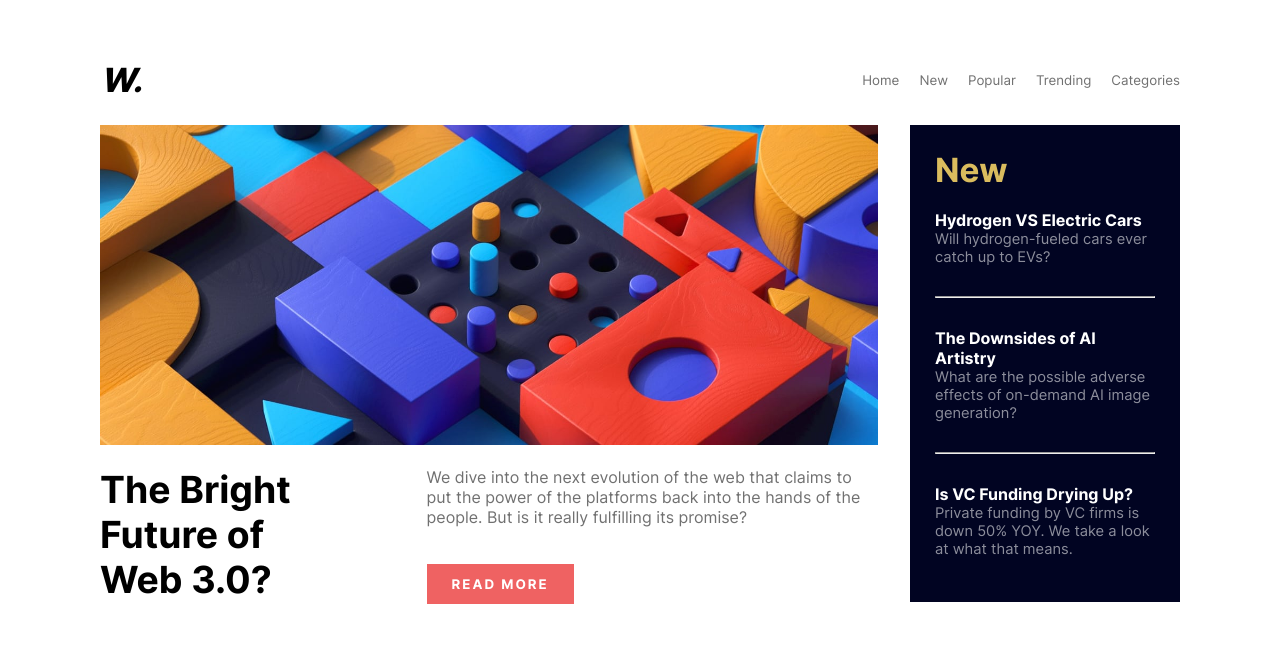
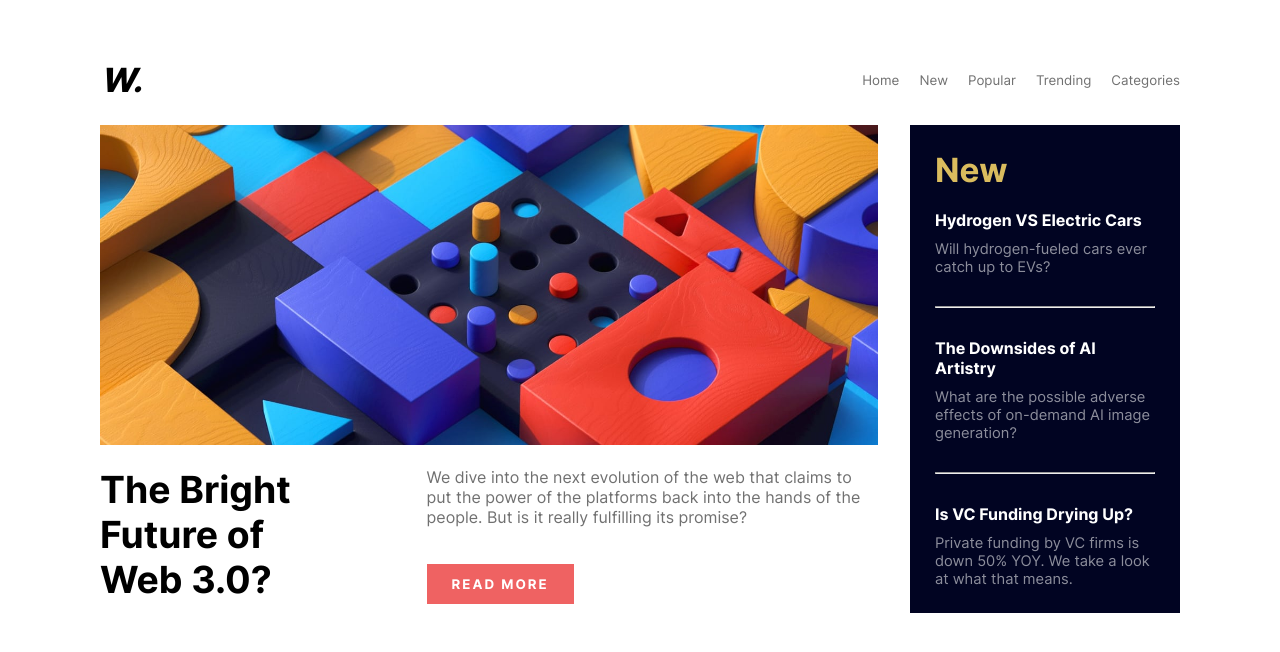
Before and after one commit to BrunoCTmb/news-page_html-css, a plain HTML site: page NEWS-HOMEPAGE/news-homepage/index.html in a window 1280 px wide. Drawn offline with Linux system fonts and the light colour scheme.

Commit message:
pequenas mudanças de layout

```diff
--- a/NEWS-HOMEPAGE/news-homepage/assets/styles/style.css
+++ b/NEWS-HOMEPAGE/news-homepage/assets/styles/style.css
@@ -100,9 +100,13 @@ body {
     letter-spacing: 2px;
 }
 
+.r-content-read-more a:hover {
+    background-color: #010422;
+}
+
 /* conteudo principal - parte direita */
 .right-call-main {
-    background-color: rgb(1, 4, 34);
+    background-color: #010422;
     width: 25%;
     padding: 25px;
 }
@@ -119,7 +123,7 @@ body {
 .right-call-main a {
     font-family: inter-bold;
     color: #fff;
-    margin-bottom: 10px;
+    /* margin-bottom: 10px; */
     text-decoration: none;
 }
 
@@ -130,6 +134,7 @@ body {
 .right-call-main p {
     color: #ffffff8c;
     font-size: 11pt;
+    margin-top: 10px;
 }
 
 hr {
--- a/NEWS-HOMEPAGE/news-homepage/index.html
+++ b/NEWS-HOMEPAGE/news-homepage/index.html
@@ -4,6 +4,7 @@
     <meta charset="UTF-8">
     <meta http-equiv="X-UA-Compatible" content="IE=edge">
     <meta name="viewport" content="width=device-width, initial-scale=1.0">
+    <link rel="shortcut icon" href="assets/images/favicon-32x32.png" type="image/x-icon">
     <link rel="stylesheet" href="assets/styles/style.css">
     <link rel="stylesheet" href="assets/styles/fonts.css">
     <title>News</title>
@@ -53,6 +54,8 @@
             </div>
         </div>
 
+
+
         <!-- 3 LINKS DE PRODUTOS OU ALGO DO TIPO -->
         <div class="content-links">
             <div class="content1">
```
